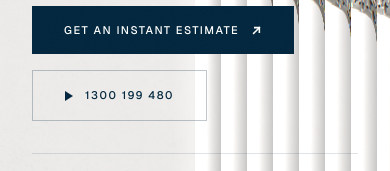
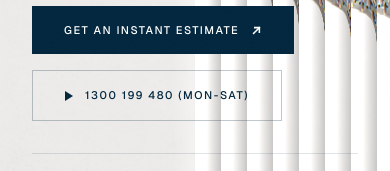
Before and after one commit to rankify-ops/gold-coast-shower-screens, a Next.js app: page / in a window 390 px wide. Shown: the part 449-620 px from the top of the page. Built offline with nearby package versions, Linux system fonts and the light colour scheme; a web font is replaced by a local one.

Commit message:
Add hours to hero phone number
The phone number button in the home page hero now reads "1300 199 480 (Mon-Sat)" instead of just the number.

Via RANKIFY Editor.

```diff
--- a/src/app/page.tsx
+++ b/src/app/page.tsx
@@ -170,7 +170,7 @@ export default function Home() {
                 aria-hidden
                 className="h-0 w-0 border-y-[5px] border-l-[8px] border-y-transparent border-l-current"
               />
-              {SITE.phone}
+              {SITE.phone} (Mon-Sat)
             </a>
           </div>
 
```
